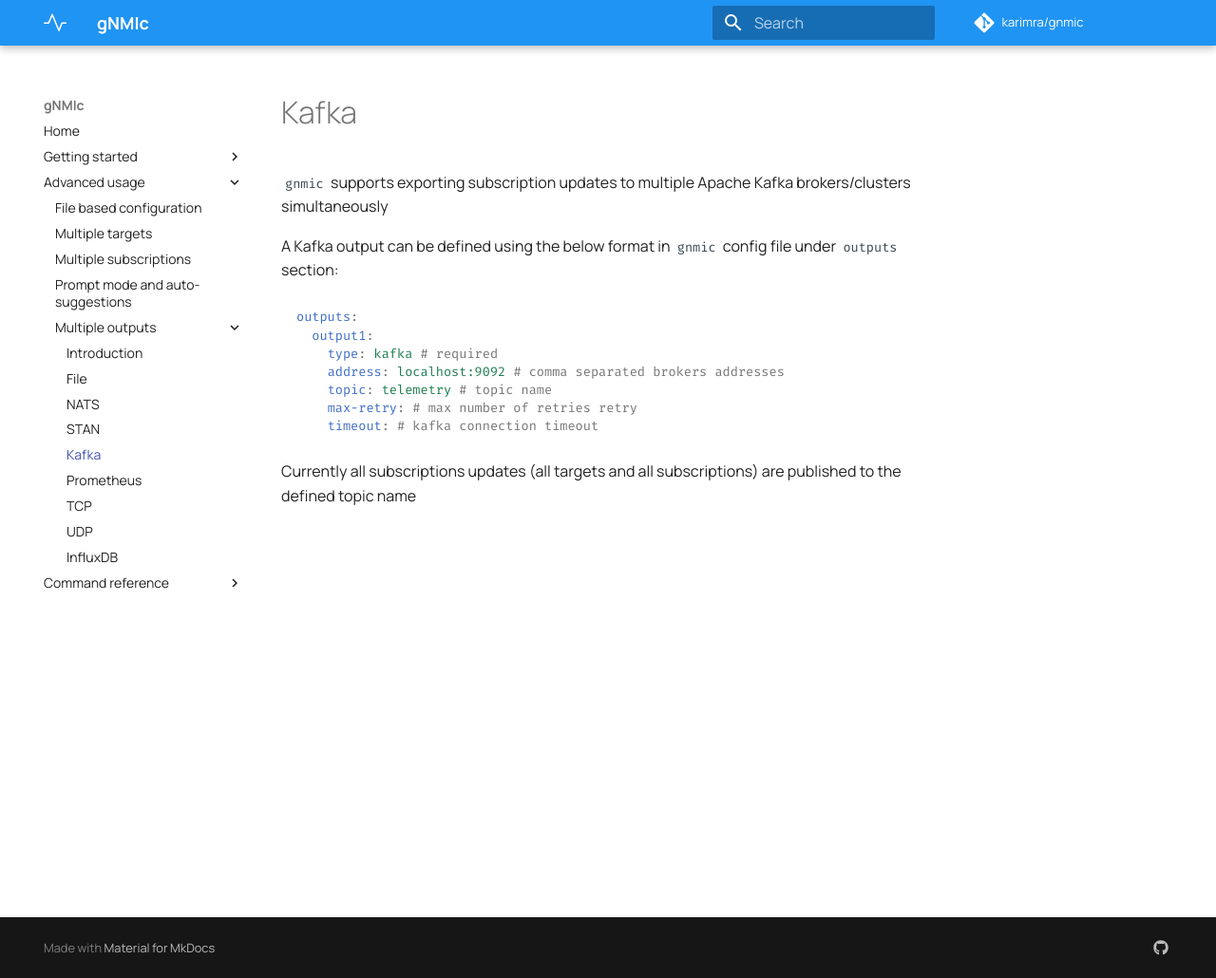
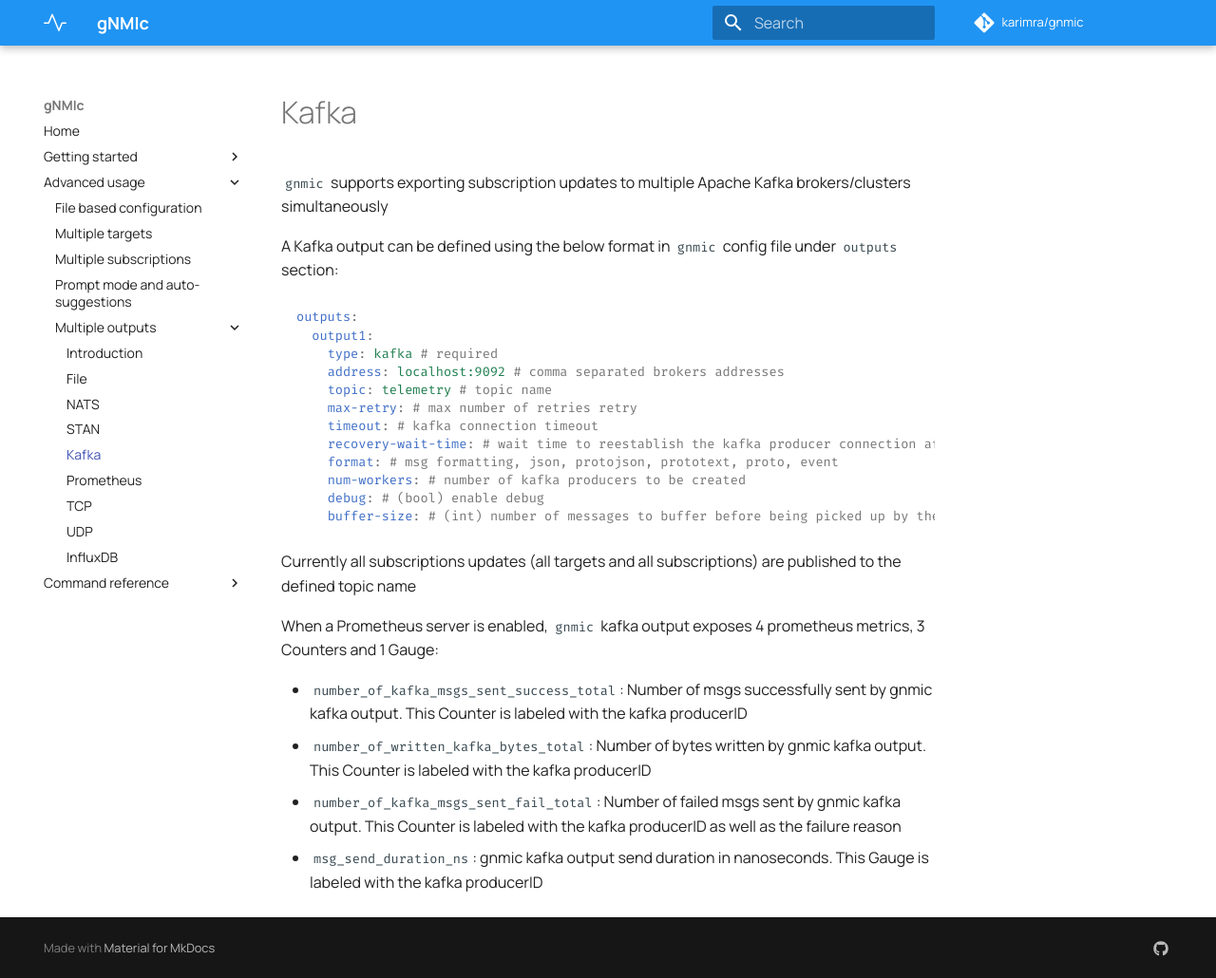
Before and after one commit to karimra/gnmic, an MkDocs documentation site: the page built from docs/advanced/multi_outputs/kafka_output.md, in a window 1280 px wide and 1030 px high. Shown: the whole window at 95% size. Built offline with MkDocs 1.6.1 and Material for MkDocs 9.7.7, drawn with Linux system fonts in a browser that asks for light colours; comment, search, counter and statistics services are not loaded.

Commit message:
update docs

````diff
--- a/docs/advanced/multi_outputs/kafka_output.md
+++ b/docs/advanced/multi_outputs/kafka_output.md
@@ -10,6 +10,18 @@
     topic: telemetry # topic name
     max-retry: # max number of retries retry
     timeout: # kafka connection timeout
+    recovery-wait-time: # wait time to reestablish the kafka producer connection after a failure
+    format: # msg formatting, json, protojson, prototext, proto, event
+    num-workers: # number of kafka producers to be created
+    debug: # (bool) enable debug
+    buffer-size: # (int) number of messages to buffer before being picked up by the workers
 ```
 
 Currently all subscriptions updates (all targets and all subscriptions) are published to the defined topic name
+
+When a Prometheus server is enabled, `gnmic` kafka output exposes 4 prometheus metrics, 3 Counters and 1 Gauge:
+
+* `number_of_kafka_msgs_sent_success_total`: Number of msgs successfully sent by gnmic kafka output. This Counter is labeled with the kafka producerID
+* `number_of_written_kafka_bytes_total`: Number of bytes written by gnmic kafka output. This Counter is labeled with the kafka producerID
+* `number_of_kafka_msgs_sent_fail_total`: Number of failed msgs sent by gnmic kafka output. This Counter is labeled with the kafka producerID as well as the failure reason
+* `msg_send_duration_ns`: gnmic kafka output send duration in nanoseconds. This Gauge is labeled with the kafka producerID
````
